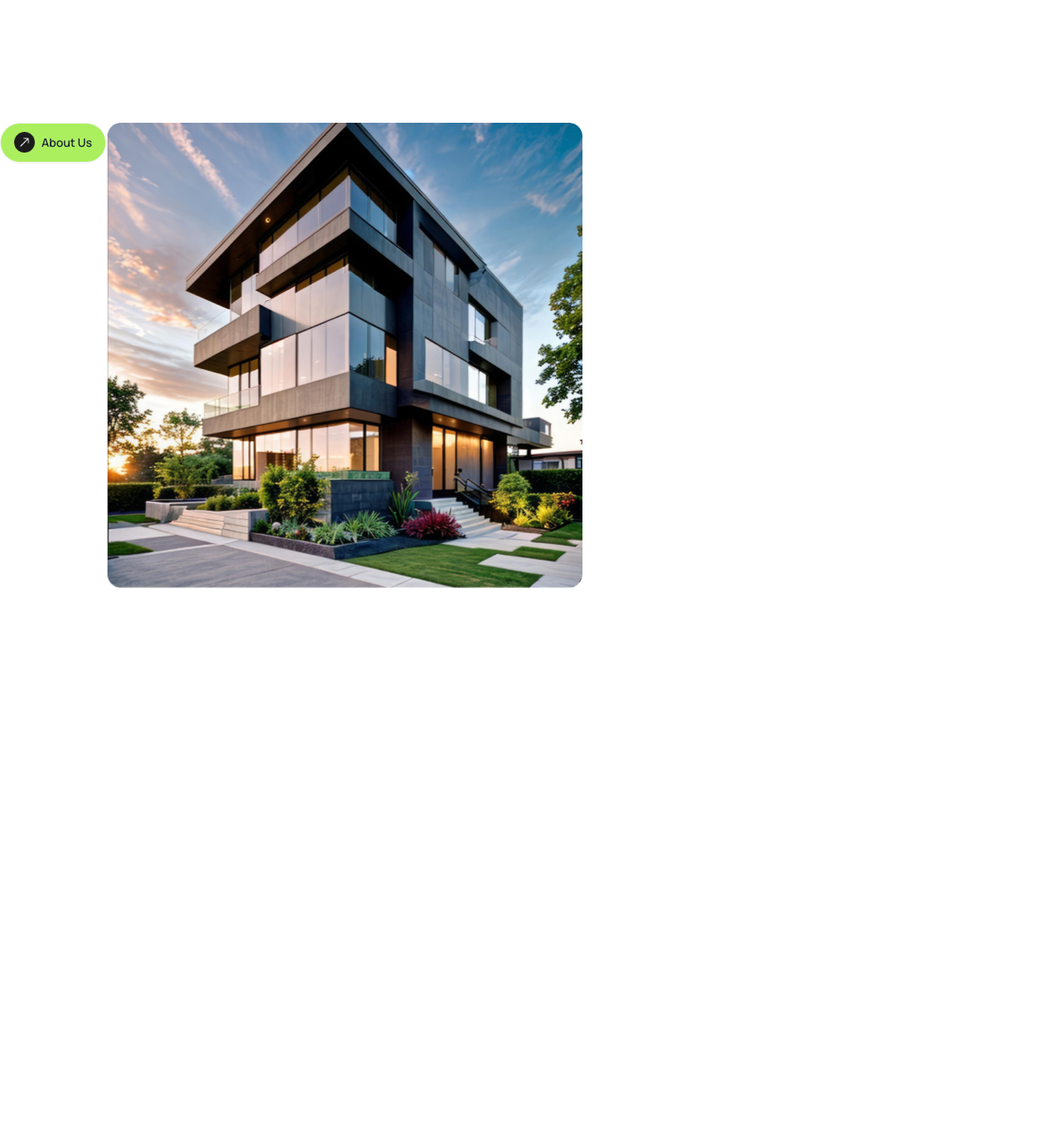
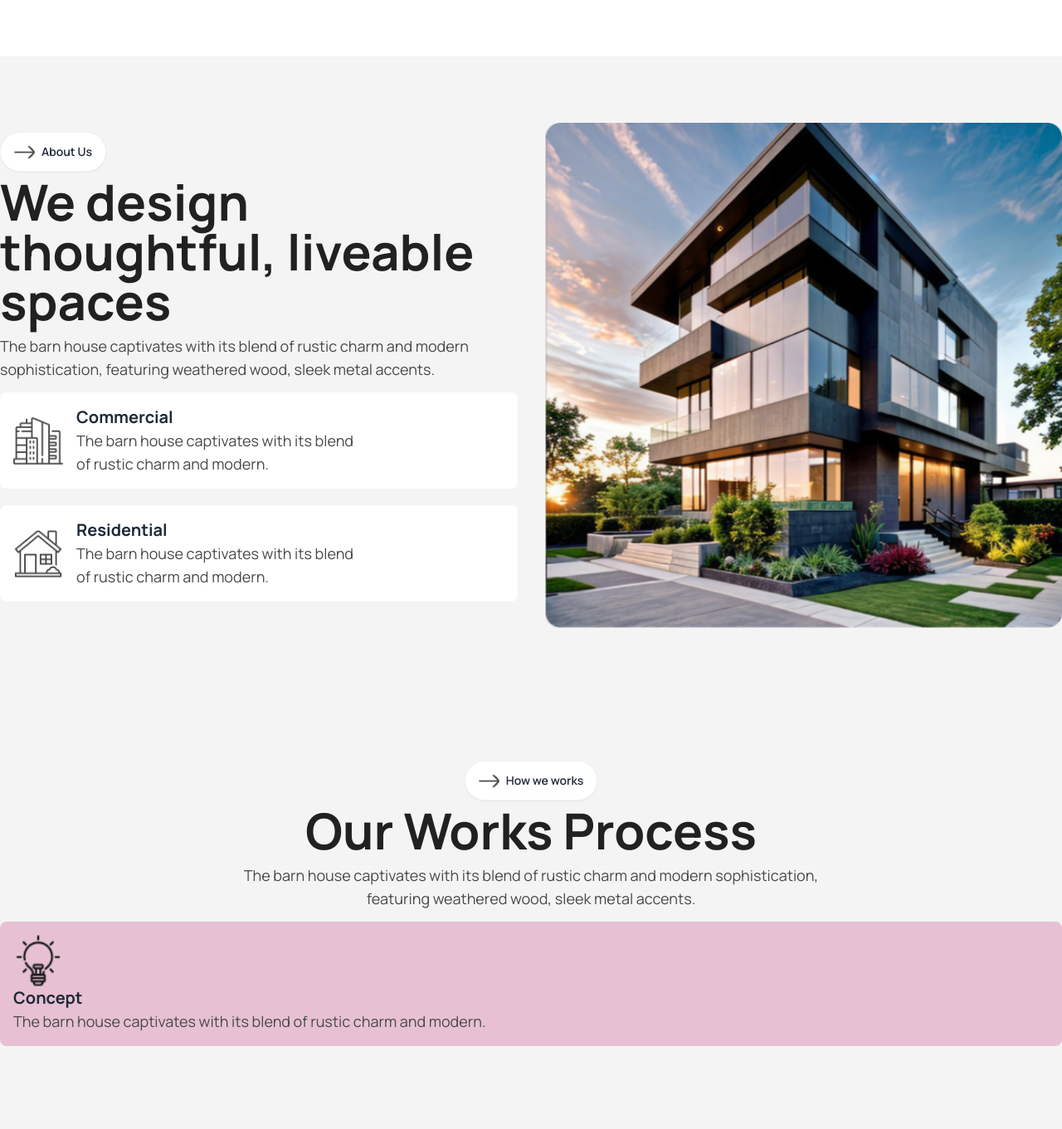
Before and after one commit to mainulimurad/Assignment-3, a plain HTML site: page index.html in a window 1280 px wide. Shown: the part 902-2263 px from the top of the page at 83% size. Before the commit the page ends 1691 px from the top, so only its background shows below. Drawn offline with nearby package versions, Linux system fonts and the light colour scheme.

Commit message:
about section done

```diff
--- a/index.html
+++ b/index.html
@@ -184,16 +184,70 @@
             </section>
 
             <!-- About Section -->
-            <section class="md:container mx-auto relative flex py-10 lg:py-20">
-                <!-- About Us section text part -->
-                <div>
-                    <a class="btn bg-[#ABEF5F] rounded-[50px]"
-						><img class="w-[25px]" src="./assets/arrow-up.png" alt=""
+            <section class="bg-[#F4F4F4]">
+                <div class="md:container mx-auto relative grid grid-cols-1 px-2.5 lg:px-0 lg:grid-cols-2 lg:gap-8 py-10 lg:py-20">
+                    <!-- About Us section text part -->
+                <div class="content-center">
+                    <div class="flex justify-center lg:justify-start">
+                        <a class="btn bg-[#fff] rounded-[50px] shaddow-0 mb-1.5"
+						><img class="w-[25px]" src="./assets/left-arrow.png" alt=""
                         />About Us
 					</a>
+                    </div>
+                    <h1 class="text-2xl lg:text-6xl font-bold text-[#212121] mb-2.5 text-center lg:text-left">We design thoughtful, liveable spaces</h1>
+                    <p class="text-lg text-[#494949] mb-3.5 text-center lg:text-left">The barn house captivates with its blend of rustic charm and
+                        modern sophistication, featuring weathered wood, sleek metal accents.
+                    </p>
+                    <div class="flex gap-4 items-center p-4 bg-[#fff] rounded-lg mb-5">
+                        <div>
+                            <img class="w-[60px]" src="./assets/commercial.png" alt="">
+                        </div>
+                        <div>
+                            <h3 class="text-xl font-bold">Commercial</h3>
+                            <p class="text-lg text-[#494949]">The barn house captivates with its blend<br> of rustic charm and modern.</p>
+                        </div>
+
+                    </div>
+                    <div class="flex gap-4 items-center p-4 bg-[#fff] rounded-lg mb-5">
+                        <div>
+                            <img class="w-[60px]" src="./assets/residential.png" alt="">
+                        </div>
+                        <div>
+                            <h3 class="text-xl font-bold">Residential</h3>
+                            <p class="text-lg text-[#494949]">The barn house captivates with its blend<br> of rustic charm and modern.</p>
+                        </div>
+
+                    </div>
                 </div>
                 <!-- About Us section image -->
-                <div><img src="./assets/Rectangle.png" alt=""></div>
+                <div><img class="w-[100%]" src="./assets/Rectangle.png" alt=""></div>
+                </div>
+
+            </section>
+
+            <!-- Work Process section -->
+            <section class="bg-[#F4F4F4]">
+                <div class="md:container mx-auto relative py-10 lg:py-20">
+                    <div class="flex justify-center">
+                        <a class="btn bg-[#fff] rounded-[50px] shaddow-0 mb-1.5">
+                            <img class="w-[25px]" src="./assets/left-arrow.png" alt=""/>How we works
+                        </a>
+                    </div>
+                    <h1 class="text-2xl lg:text-6xl font-bold text-[#212121] mb-2.5 text-center">Our Works Process</h1>
+                    <p class="text-lg text-[#494949] mb-3.5 text-center">The barn house captivates with its blend of rustic charm and
+                        modern sophistication,<br> featuring weathered wood, sleek metal accents.
+                    </p>
+                    <div>
+                        <div class="rounded-lg mb-5 p-4 bg-[#E7C1D3]">
+                            <div>
+                                <img class="w-[60px]" src="./assets/concept.png" alt="">
+                            </div>
+                            <div>
+                                <h3  class="text-xl font-bold">Concept</h3>
+                                <p  class="text-lg text-[#494949]">The barn house captivates with its blend of rustic charm and modern.</p>
+                            </div>
+                        </div>
+                    </div>
             </section>
         </main>
 		<footer></footer>
```
